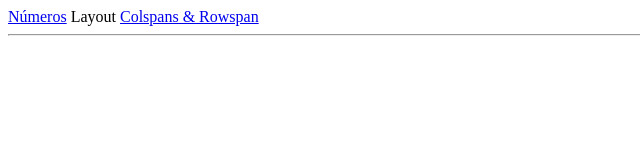
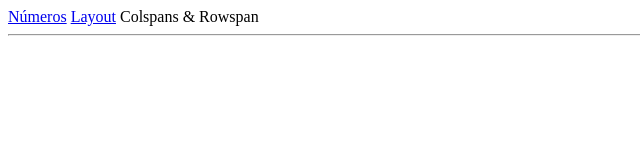
Before and after one commit to mthsmoreira33/atividade-tabela-html, a plain HTML site: page colspanrowspan.html in a window 1280 px wide. Shown: the whole page, without its empty margins (0-640 px from the left). Drawn offline with Linux system fonts and the light colour scheme.

Commit message:
[RFR]: Corrige links do menu

```diff
--- a/colspanrowspan.html
+++ b/colspanrowspan.html
@@ -9,11 +9,10 @@
     <header>
         <nav>
             <a href="index.html">Números</a>
-            Layout
-            <a href="#">Colspans & Rowspan</a>
+            <a href="layout.html">Layout</a>
+            Colspans & Rowspan
         </nav>
         <hr>
     </header>
-
 </body>
 </html>
```
